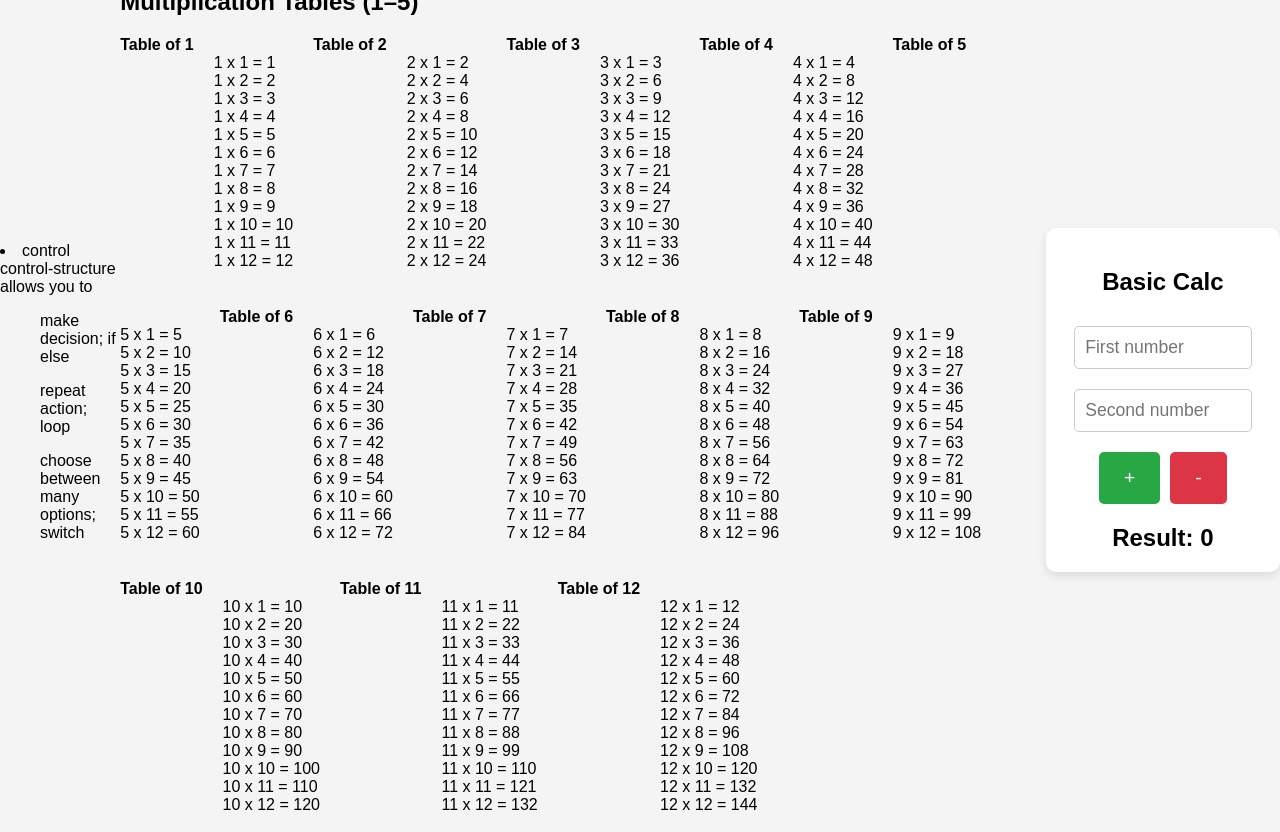
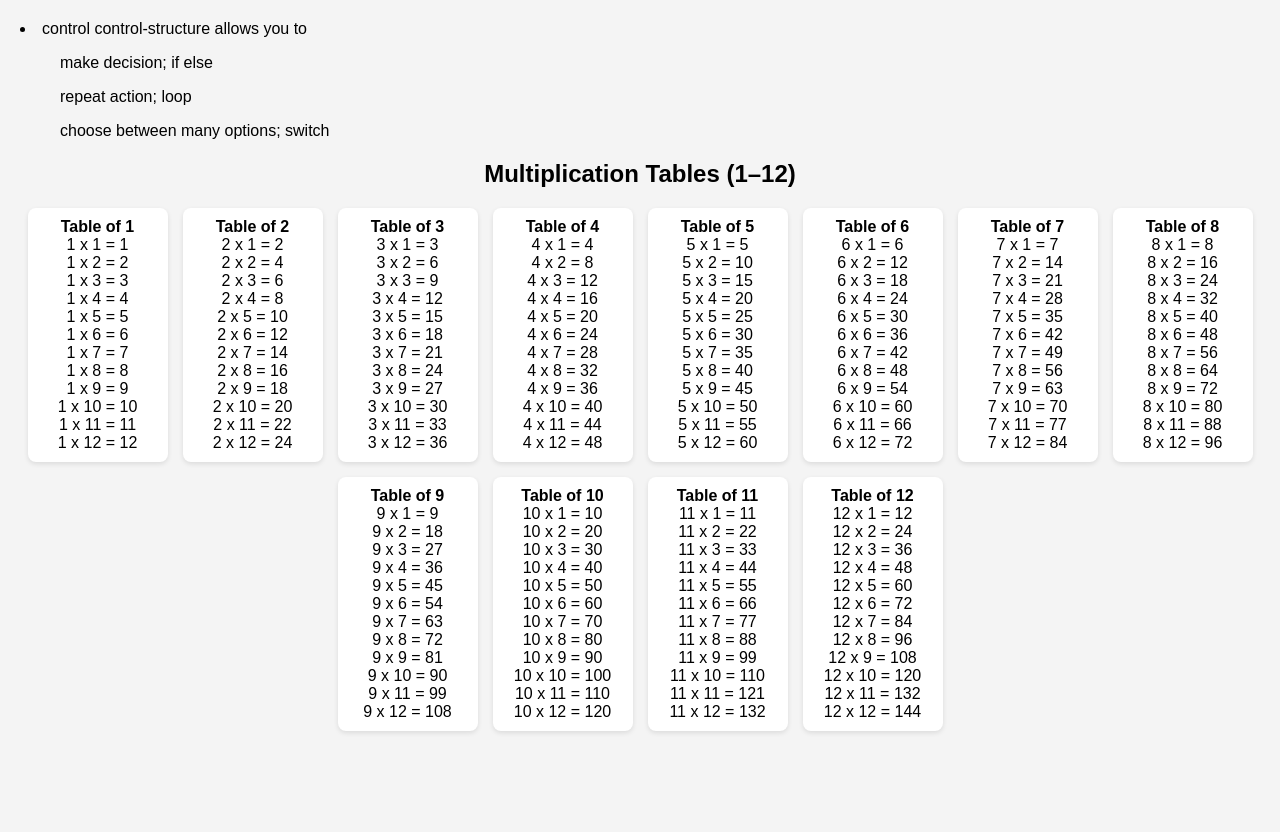
Before and after one commit to eriamokade/control-structure, a plain HTML site: page index.html in a window 1280 px wide. After the commit the page ends 800 px from the top, so only its background shows below. Drawn offline with Linux system fonts and the light colour scheme.

Commit message:
4 commit

```diff
--- a/control-structure.css
+++ b/control-structure.css
@@ -1,61 +1,19 @@
 body {
     font-family: Arial, sans-serif;
-    display: flex;
-    justify-content: center;
-    align-items: center;
-    height: 100vh;
     background-color: #f4f4f4;
     margin: 0;
+    padding: 20px;
 }
 
-.calc-container {
-    background: white;
-    padding: 20px;
-    border-radius: 10px;
-    box-shadow: 0 4px 10px rgba(0,0,0,0.1);
+h2 {
     text-align: center;
 }
 
-input {
-    width: 80%;
-    padding: 10px;
-    margin: 10px 0;
-    border: 1px solid #ccc;
-    border-radius: 5px;
-    font-size: 1.1rem;
-}
-
-.buttons {
-    display: flex;
-    gap: 10px;
-    justify-content: center;
-    margin-top: 10px;
-}
-
-.btn {
-    padding: 15px 25px;
-    font-size: 1.2rem;
-    border: none;
-    border-radius: 5px;
-    cursor: pointer;
-    color: white;
-    transition: 0.2s;
-}
-
-.add { background-color: #28a745; }
-.sub { background-color: #dc3545; }
-
-.btn:hover { opacity: 0.8; }
-
-.result-box {
-    margin-top: 20px;
-    font-size: 1.5rem;
-    font-weight: bold;
-}
 #table {
     display: flex;
-  gap: 20px;
     flex-wrap: wrap;
+    gap: 15px;
+    justify-content: center;
 }
 
 .table-box {
@@ -64,4 +22,5 @@ input {
     border-radius: 8px;
     box-shadow: 0 2px 5px rgba(0,0,0,0.1);
     min-width: 120px;
+    text-align: center;
 }
--- a/control-structure.js
+++ b/control-structure.js
@@ -1,27 +1,15 @@
 let result = "";
 
 for (let num = 1; num <= 12; num++) {
-    result += "<b>Table of " + num + "</b><br>";
+
+    result += `<div class="table-box">`;
+    result += `<b>Table of ${num}</b><br>`;
 
     for (let i = 1; i <= 12; i++) {
-        result += num + " x " + i + " = " + (num * i) + "<br>";
+        result += `${num} x ${i} = ${num * i}<br>`;
     }
 
-    result += "<br>";
+    result += `</div>`;
 }
 
 document.getElementById("table").innerHTML = result;
-
-function calculate(operator) {
-    const n1 = parseFloat(document.getElementById('num1').value) || 0;
-    const n2 = parseFloat(document.getElementById('num2').value) || 0;
-    let total = 0;
-
-    if (operator === '+') {
-        total = n1 + n2;
-    } else if (operator === '-') {
-        total = n1 - n2;
-    }
-
-    document.getElementById('result').innerText = total;
-}
--- a/index.html
+++ b/index.html
@@ -17,25 +17,11 @@
 
 
 <div class="box">
-    <h2>Multiplication Tables (1–5)</h2>
+    <h2>Multiplication Tables (1–12)</h2>
     <div id="table"></div>
 </div>
 
-             <div class="calc-container">
-        <h2>Basic Calc</h2>
 
-        <input type="number" id="num1" placeholder="First number">
-        <input type="number" id="num2" placeholder="Second number">
-
-        <div class="buttons">
-            <button class="btn add" onclick="calculate('+')">+</button>
-            <button class="btn sub" onclick="calculate('-')">-</button>
-        </div>
-
-        <div class="result-box">
-            Result: <span id="result">0</span>
-        </div>
-    </div>
 
 </body>
 </html>
```
Lines whose indentation alone changed are shown as unchanged.
